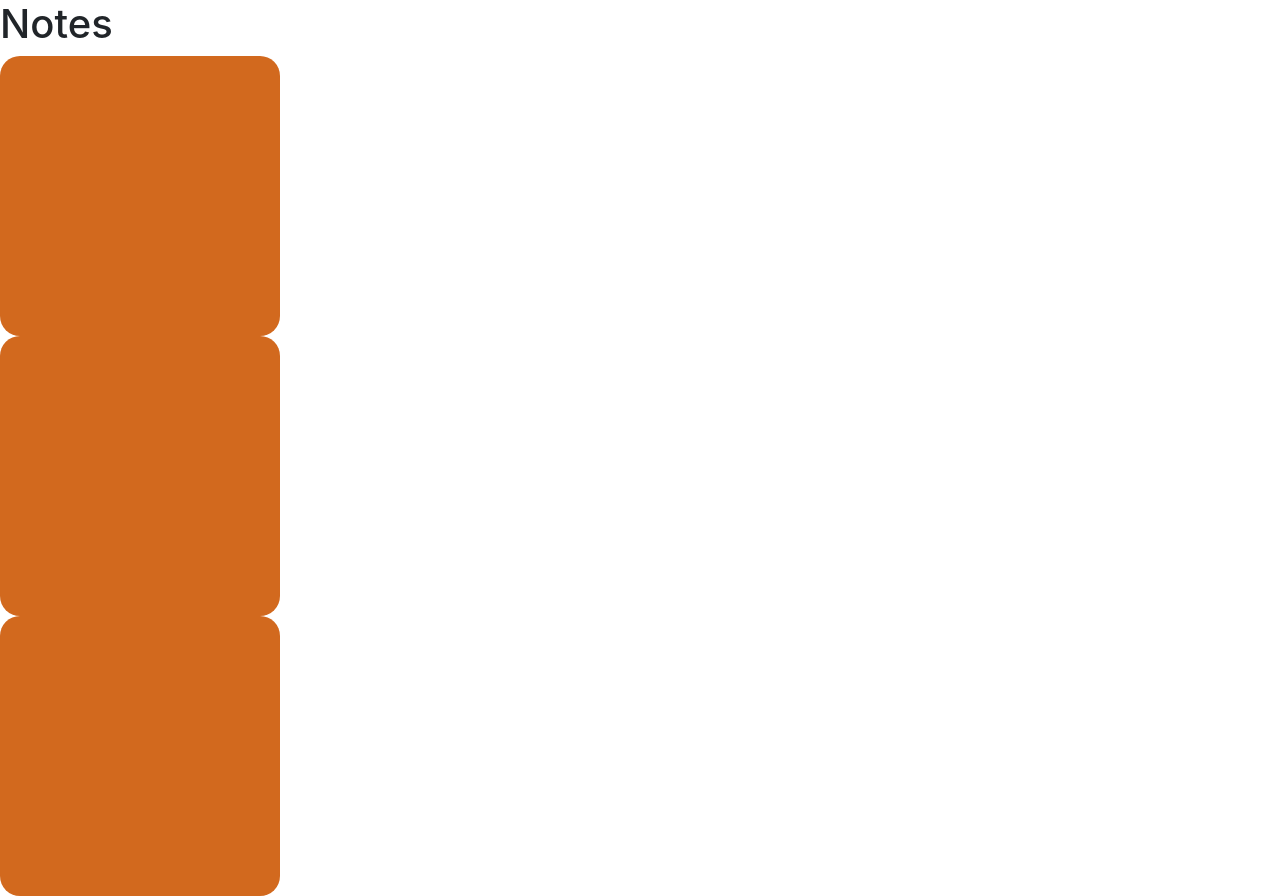
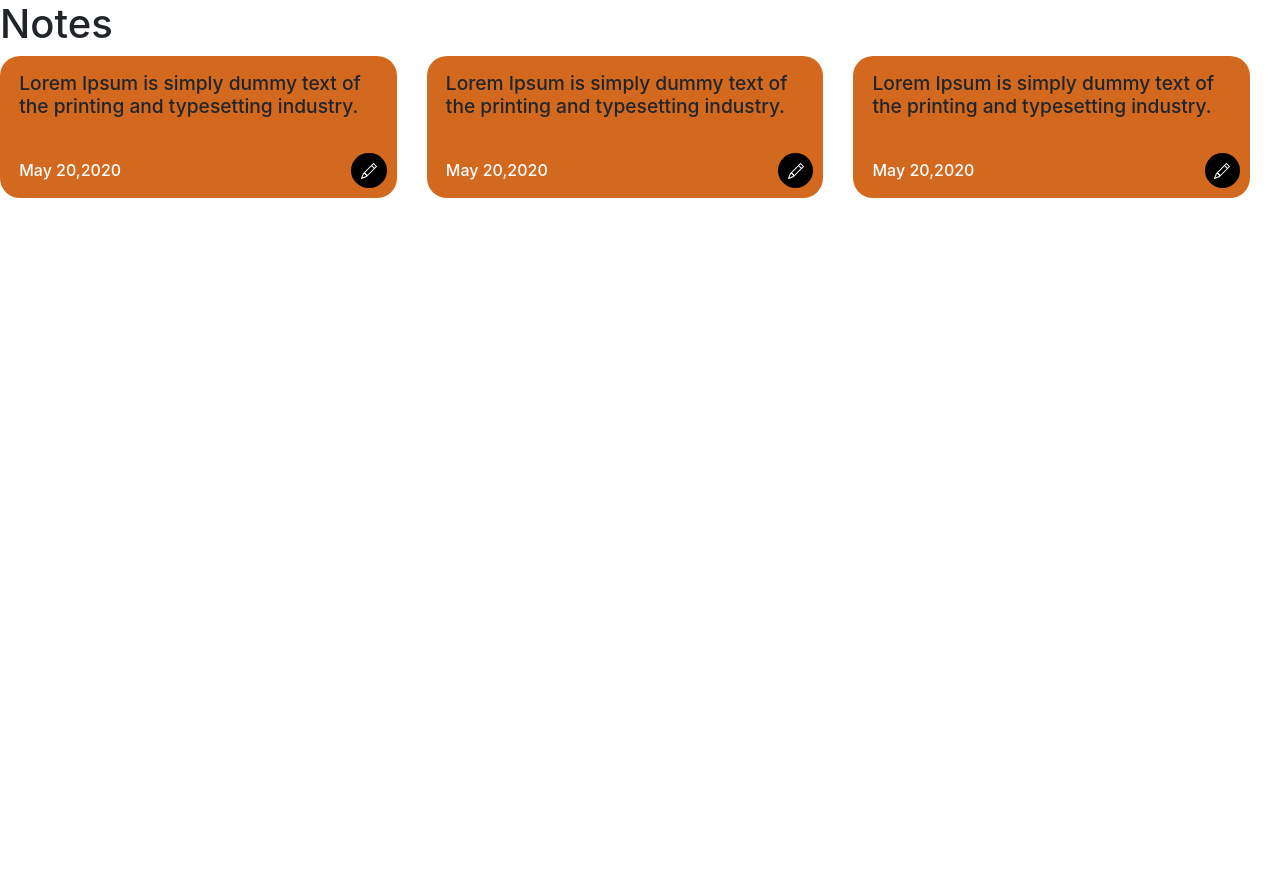
Before and after one commit to TheDarkStrix/todo-2022, a Next.js app: page / in a window 1280 px wide. After the commit the page ends 800 px from the top, so only its background shows below. Built offline with nearby package versions, Linux system fonts and the light colour scheme.

Commit message:
Box: Implement initial box

```diff
--- a/components/notes/notes.js
+++ b/components/notes/notes.js
@@ -4,10 +4,85 @@ import style from "./notes.module.css";
 export class Notes extends Component {
   render() {
     return (
-      <div>
-        <div className={style.card}></div>
-        <div className={style.card}></div>
-        <div className={style.card}></div>
+      <div className={style.cards}>
+        <div className="row" style={{ width: "100%" }}>
+          {" "}
+          <div className="col-md-4">
+            <div className={style.card}>
+              <div className={style.title}>
+                Lorem Ipsum is simply dummy text of the printing and typesetting
+                industry.
+              </div>
+              <div className={style.date}>May 20,2020</div>
+              <div className={style.edit}>
+                <svg
+                  width="1em"
+                  height="1em"
+                  viewBox="0 0 16 16"
+                  class="bi bi-pencil"
+                  fill="currentColor"
+                  xmlns="http://www.w3.org/2000/svg"
+                >
+                  <path
+                    fill-rule="evenodd"
+                    d="M12.146.146a.5.5 0 0 1 .708 0l3 3a.5.5 0 0 1 0 .708l-10 10a.5.5 0 0 1-.168.11l-5 2a.5.5 0 0 1-.65-.65l2-5a.5.5 0 0 1 .11-.168l10-10zM11.207 2.5L13.5 4.793 14.793 3.5 12.5 1.207 11.207 2.5zm1.586 3L10.5 3.207 4 9.707V10h.5a.5.5 0 0 1 .5.5v.5h.5a.5.5 0 0 1 .5.5v.5h.293l6.5-6.5zm-9.761 5.175l-.106.106-1.528 3.821 3.821-1.528.106-.106A.5.5 0 0 1 5 12.5V12h-.5a.5.5 0 0 1-.5-.5V11h-.5a.5.5 0 0 1-.468-.325z"
+                  />
+                </svg>
+              </div>
+              <div className={style.star}></div>
+            </div>
+          </div>
+          <div className="col-md-4">
+            <div className={style.card}>
+              <div className={style.title}>
+                Lorem Ipsum is simply dummy text of the printing and typesetting
+                industry.
+              </div>
+              <div className={style.date}>May 20,2020</div>
+              <div className={style.edit}>
+                <svg
+                  width="1em"
+                  height="1em"
+                  viewBox="0 0 16 16"
+                  class="bi bi-pencil"
+                  fill="currentColor"
+                  xmlns="http://www.w3.org/2000/svg"
+                >
+                  <path
+                    fill-rule="evenodd"
+                    d="M12.146.146a.5.5 0 0 1 .708 0l3 3a.5.5 0 0 1 0 .708l-10 10a.5.5 0 0 1-.168.11l-5 2a.5.5 0 0 1-.65-.65l2-5a.5.5 0 0 1 .11-.168l10-10zM11.207 2.5L13.5 4.793 14.793 3.5 12.5 1.207 11.207 2.5zm1.586 3L10.5 3.207 4 9.707V10h.5a.5.5 0 0 1 .5.5v.5h.5a.5.5 0 0 1 .5.5v.5h.293l6.5-6.5zm-9.761 5.175l-.106.106-1.528 3.821 3.821-1.528.106-.106A.5.5 0 0 1 5 12.5V12h-.5a.5.5 0 0 1-.5-.5V11h-.5a.5.5 0 0 1-.468-.325z"
+                  />
+                </svg>
+              </div>
+              <div className={style.star}></div>
+            </div>
+          </div>
+          <div className="col-md-4">
+            <div className={style.card}>
+              <div className={style.title}>
+                Lorem Ipsum is simply dummy text of the printing and typesetting
+                industry.
+              </div>
+              <div className={style.date}>May 20,2020</div>
+              <div className={style.edit}>
+                <svg
+                  width="1em"
+                  height="1em"
+                  viewBox="0 0 16 16"
+                  class="bi bi-pencil"
+                  fill="currentColor"
+                  xmlns="http://www.w3.org/2000/svg"
+                >
+                  <path
+                    fill-rule="evenodd"
+                    d="M12.146.146a.5.5 0 0 1 .708 0l3 3a.5.5 0 0 1 0 .708l-10 10a.5.5 0 0 1-.168.11l-5 2a.5.5 0 0 1-.65-.65l2-5a.5.5 0 0 1 .11-.168l10-10zM11.207 2.5L13.5 4.793 14.793 3.5 12.5 1.207 11.207 2.5zm1.586 3L10.5 3.207 4 9.707V10h.5a.5.5 0 0 1 .5.5v.5h.5a.5.5 0 0 1 .5.5v.5h.293l6.5-6.5zm-9.761 5.175l-.106.106-1.528 3.821 3.821-1.528.106-.106A.5.5 0 0 1 5 12.5V12h-.5a.5.5 0 0 1-.5-.5V11h-.5a.5.5 0 0 1-.468-.325z"
+                  />
+                </svg>
+              </div>
+              <div className={style.star}></div>
+            </div>
+          </div>
+        </div>
       </div>
     );
   }
--- a/components/notes/notes.module.css
+++ b/components/notes/notes.module.css
@@ -1,6 +1,39 @@
 .card {
   background-color: chocolate;
-  width: 280px;
-  height: 280px;
   border-radius: 20px;
+  padding: 1em 1.2em;
+  position: relative;
 }
+
+.cards {
+  display: inline-flex;
+}
+
+.title {
+  font-size: 1.2em;
+  line-height: 1.2em;
+  font-weight: 500;
+}
+
+.date {
+  margin-top: 2.5em;
+  color: white;
+  font-weight: 500;
+}
+
+.edit {
+  background: black;
+  border-radius: 50%;
+  padding: 0.6em;
+  display: -moz-box;
+  display: flex;
+  position: absolute;
+  /* width: 50px; */
+  right: 10px;
+  /* height: 50px; */
+  bottom: 10px;
+}
+
+.edit svg {
+  color: white;
+}
```
